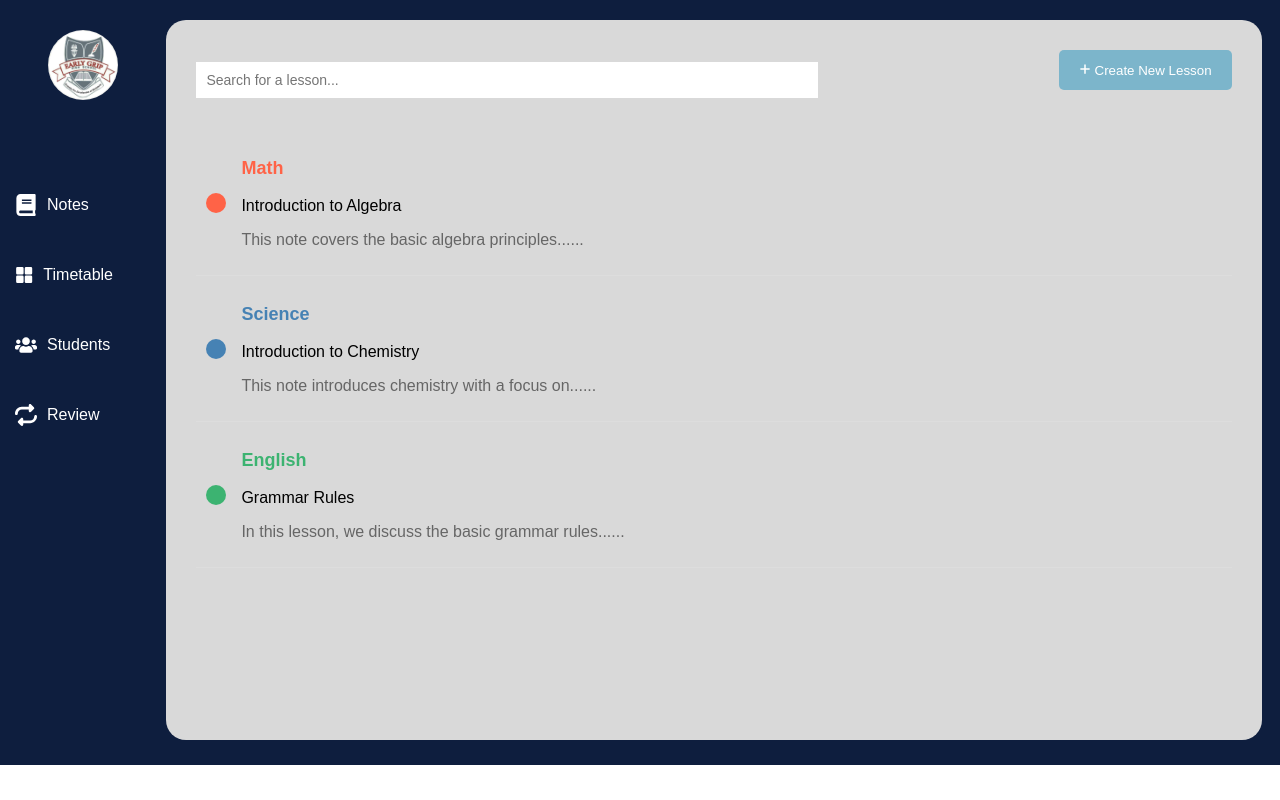
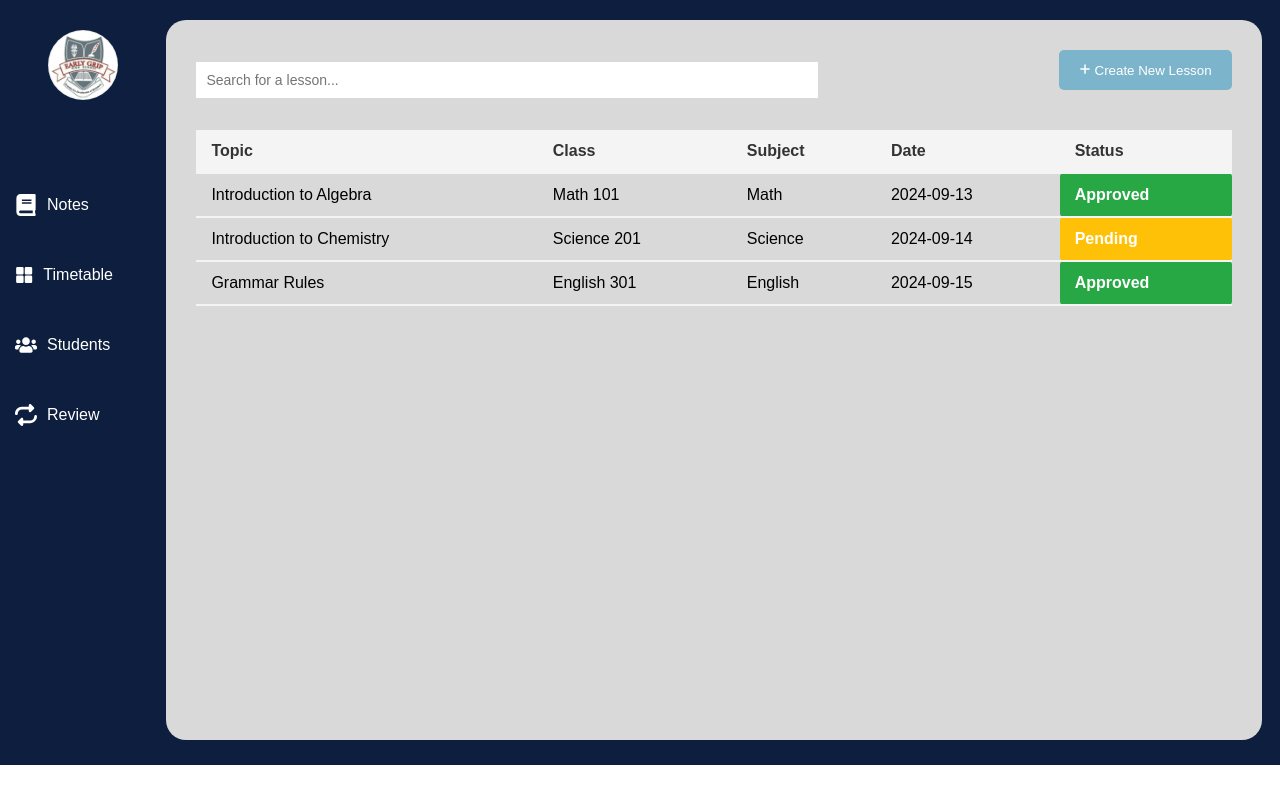
Before and after one commit to ikosong1406/frontend, a React (Create React App) app: page /teacher/lesson in a window 1280 px wide. Built offline with nearby package versions, Linux system fonts and the light colour scheme.

Commit message:
modified:   src/teachers/pages/Lesson.jsx 	modified:   src/teachers/pages/NewLesson.jsx 	modified:   src/teachers/styles/Lesson.css 	modified:   src/teachers/styles/NewLesson.css 	modified:   src/teachers/styles/Timetable.css

```diff
--- a/src/teachers/pages/Lesson.jsx
+++ b/src/teachers/pages/Lesson.jsx
@@ -6,34 +6,37 @@ import { FaPlus } from "react-icons/fa6";
 const Lesson = () => {
   const navigate = useNavigate();
   const [searchTerm, setSearchTerm] = useState("");
-  const [categoryColors, setCategoryColors] = useState({
-    Math: "#ff6347",
-    Science: "#4682b4",
-    English: "#3cb371",
-  });
+
   const [notes, setNotes] = useState([
     {
       id: 1,
       subject: "Math",
-      title: "Introduction to Algebra",
+      topic: "Introduction to Algebra",
       date: "2024-09-13",
       className: "Math 101",
-      content: "This note covers the basic algebra principles...",
-      categoryColor: "#ff6347",
+      attachment: "algebra-intro.pdf",
+      text: "This note covers the basic algebra principles and theorems...",
+      status: "Approved",
     },
     {
       id: 2,
       subject: "Science",
-      title: "Introduction to Chemistry",
-      content: "This note introduces chemistry with a focus on...",
-      categoryColor: "#4682b4",
+      topic: "Introduction to Chemistry",
+      date: "2024-09-14",
+      className: "Science 201",
+      attachment: "chemistry-intro.pdf",
+      text: "This note introduces basic concepts of chemistry, including elements, compounds...",
+      status: "Pending",
     },
     {
       id: 3,
       subject: "English",
-      title: "Grammar Rules",
-      content: "In this lesson, we discuss the basic grammar rules...",
-      categoryColor: "#3cb371",
+      topic: "Grammar Rules",
+      date: "2024-09-15",
+      className: "English 301",
+      attachment: "grammar-rules.pdf",
+      text: "In this lesson, we discuss the rules of grammar, covering sentence structure, punctuation...",
+      status: "Approved",
     },
   ]);
 
@@ -46,7 +49,7 @@ const Lesson = () => {
   };
 
   const filteredNotes = notes.filter((note) =>
-    note.title.toLowerCase().includes(searchTerm.toLowerCase())
+    note.topic.toLowerCase().includes(searchTerm.toLowerCase())
   );
 
   return (
@@ -68,32 +71,34 @@ const Lesson = () => {
         </button>
       </div>
 
-      <div className="lesson-list">
-        {filteredNotes.map((note) => (
-          <div
-            key={note.id}
-            className="lesson-item"
-            onClick={() => handleNoteClick(note)}
-          >
-            <div
-              className="lesson-category-circle"
-              style={{ backgroundColor: note.categoryColor }}
-            ></div>
-            <div className="lesson-details">
-              <h3
-                className="lesson-subject"
-                style={{ color: note.categoryColor }}
+      <table className="lesson-table">
+        <thead>
+          <tr>
+            <th>Topic</th>
+            <th>Class</th>
+            <th>Subject</th>
+            <th>Date</th>
+            <th>Status</th>
+          </tr>
+        </thead>
+        <tbody>
+          {filteredNotes.map((note) => (
+            <tr key={note.id} onClick={() => handleNoteClick(note)}>
+              <td>{note.topic}</td>
+              <td>{note.className}</td>
+              <td>{note.subject}</td>
+              <td>{note.date}</td>
+              <td
+                className={`status-cell ${
+                  note.status === "Approved" ? "approved" : "pending"
+                }`}
               >
-                {note.subject}
-              </h3>
-              <p className="lesson-title">{note.title}</p>
-              <p className="lesson-preview">
-                {note.content.split(" ").slice(0, 25).join(" ")}...
-              </p>
-            </div>
-          </div>
-        ))}
-      </div>
+                {note.status}
+              </td>
+            </tr>
+          ))}
+        </tbody>
+      </table>
     </div>
   );
 };
--- a/src/teachers/pages/NewLesson.jsx
+++ b/src/teachers/pages/NewLesson.jsx
@@ -25,7 +25,7 @@ const NewLesson = () => {
     topic: "",
     date: "",
     className: "",
-    content: "",
+    text: "",
     categoryColor: "#ffffff",
   });
   const [categories, setCategories] = useState({
@@ -44,7 +44,7 @@ const NewLesson = () => {
         topic: location.state?.note?.topic || "",
         date: location.state?.note?.date || "",
         className: location.state?.note?.className || "",
-        content: "",
+        text: location.state?.note?.text || "",
         categoryColor: "#ffffff",
       });
     } else {
@@ -53,7 +53,7 @@ const NewLesson = () => {
           topic: "",
           date: "",
           className: "",
-          content: "",
+          text: "",
           categoryColor: "#ffffff",
         }
       );
@@ -83,7 +83,7 @@ const NewLesson = () => {
     const doc = new jsPDF();
     const content = quillRef.current.getEditor().root.innerText;
     doc.text(content, 10, 10);
-    doc.save(`${note.topic || "document"}.pdf`);
+    // doc.save(${note.topic || "document"}.pdf);
   };
 
   // Handle file attachment
@@ -162,6 +162,7 @@ const NewLesson = () => {
         {/* File Attachment */}
         <input
           type="file"
+          // value={note.attachment}
           onChange={handleFileUpload}
           style={{ marginLeft: "10px" }}
         />
@@ -194,7 +195,7 @@ const NewLesson = () => {
 
       <ReactQuill
         ref={quillRef}
-        value={note.content}
+        value={note.text}
         onChange={(content) => setNote({ ...note, content })}
         modules={{
           toolbar: false, // Disable Quill's default toolbar
--- a/src/teachers/styles/Lesson.css
+++ b/src/teachers/styles/Lesson.css
@@ -28,39 +28,50 @@
   border-radius: 5px;
 }
 
-.lesson-list {
-  margin-top: 20px;
+.lesson-table {
+  width: 100%;
+  border-collapse: collapse;
+  font-size: 16px;
 }
 
-.lesson-item {
-  display: flex;
-  align-items: center;
-  padding: 10px;
-  border-bottom: 1px solid #ddd;
+.lesson-table th,
+.lesson-table td {
+  padding: 12px 15px;
+  text-align: left;
+  border-bottom: 2px solid #f4f4f4;
+}
+
+.lesson-table th {
+  background-color: #f4f4f4;
+  color: #333;
+}
+
+.lesson-table tr:hover {
+  background-color: #f1f1f1;
   cursor: pointer;
 }
 
-.lesson-category-circle {
-  width: 20px;
-  height: 20px;
-  border-radius: 50%;
-  margin-right: 15px;
+.lesson-table a {
+  color: #007bff;
+  text-decoration: none;
 }
 
-.lesson-details {
-  flex: 1;
+.lesson-table a:hover {
+  text-decoration: underline;
 }
 
-.lesson-subject {
-  font-size: 18px;
+.status-cell {
   font-weight: bold;
+  text-align: center;
+  color: white;
+  padding: 8px;
+  border-radius: 4px;
 }
 
-.lesson-title {
-  font-size: 16px;
-  margin: 5px 0;
+.status-cell.approved {
+  background-color: #28a745; /* Green for Approved */
 }
 
-.lesson-preview {
-  color: #666;
+.status-cell.pending {
+  background-color: #ffc107; /* Yellow for Pending */
 }
--- a/src/teachers/styles/NewLesson.css
+++ b/src/teachers/styles/NewLesson.css
@@ -10,6 +10,7 @@
   justify-content: space-between;
   background-color: var(--white);
   padding: 10px;
+  border-radius: 10px;
 }
 
 .toolbar button,
@@ -25,6 +26,7 @@
   overflow: hidden; /* Ensure container does not overflow */
   height: 370px;
   background-color: var(--white);
+  border-radius: 10px;
 }
 
 .ql-editor {
--- a/src/teachers/styles/Timetable.css
+++ b/src/teachers/styles/Timetable.css
@@ -39,7 +39,7 @@
   display: flex;
   align-items: center;
   justify-content: center;
-  padding: 5px;
+  padding: 20px;
   box-sizing: border-box;
   background-color: #f9f9f9;
   overflow: hidden;
```
